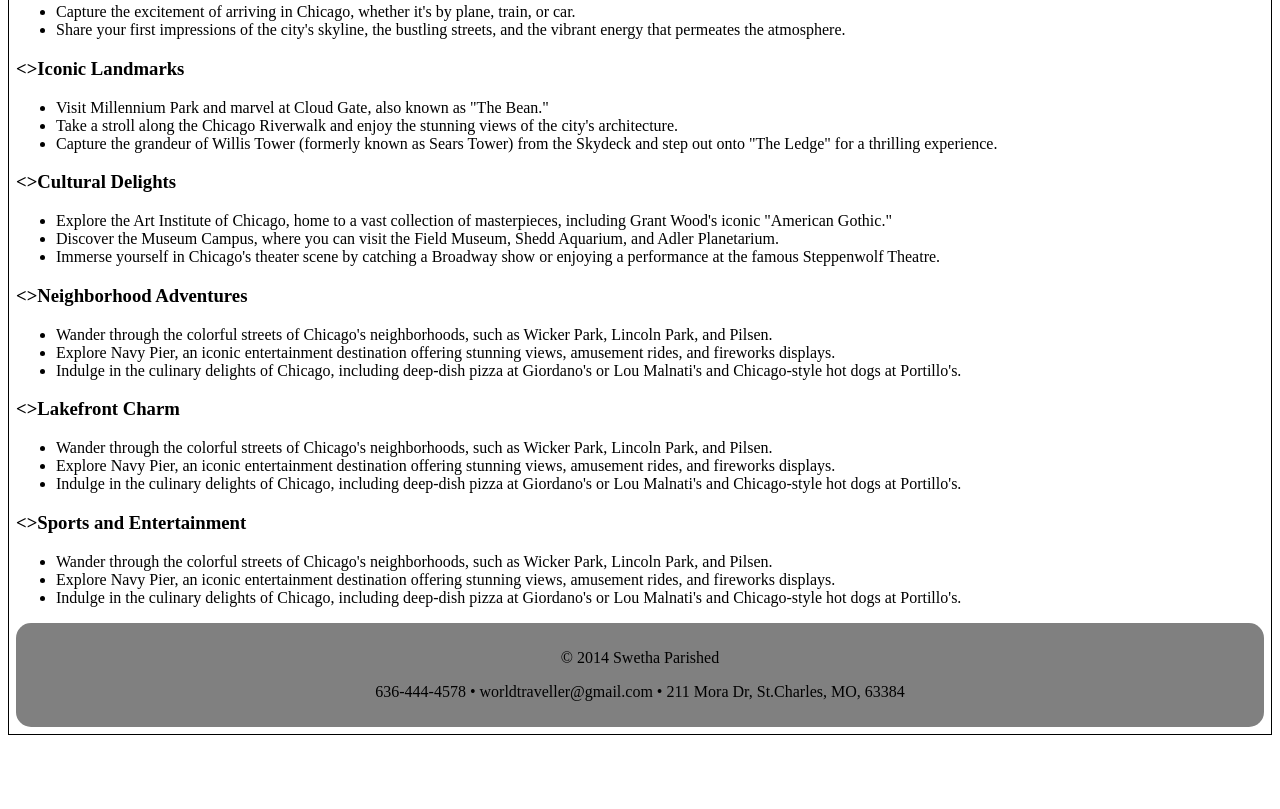
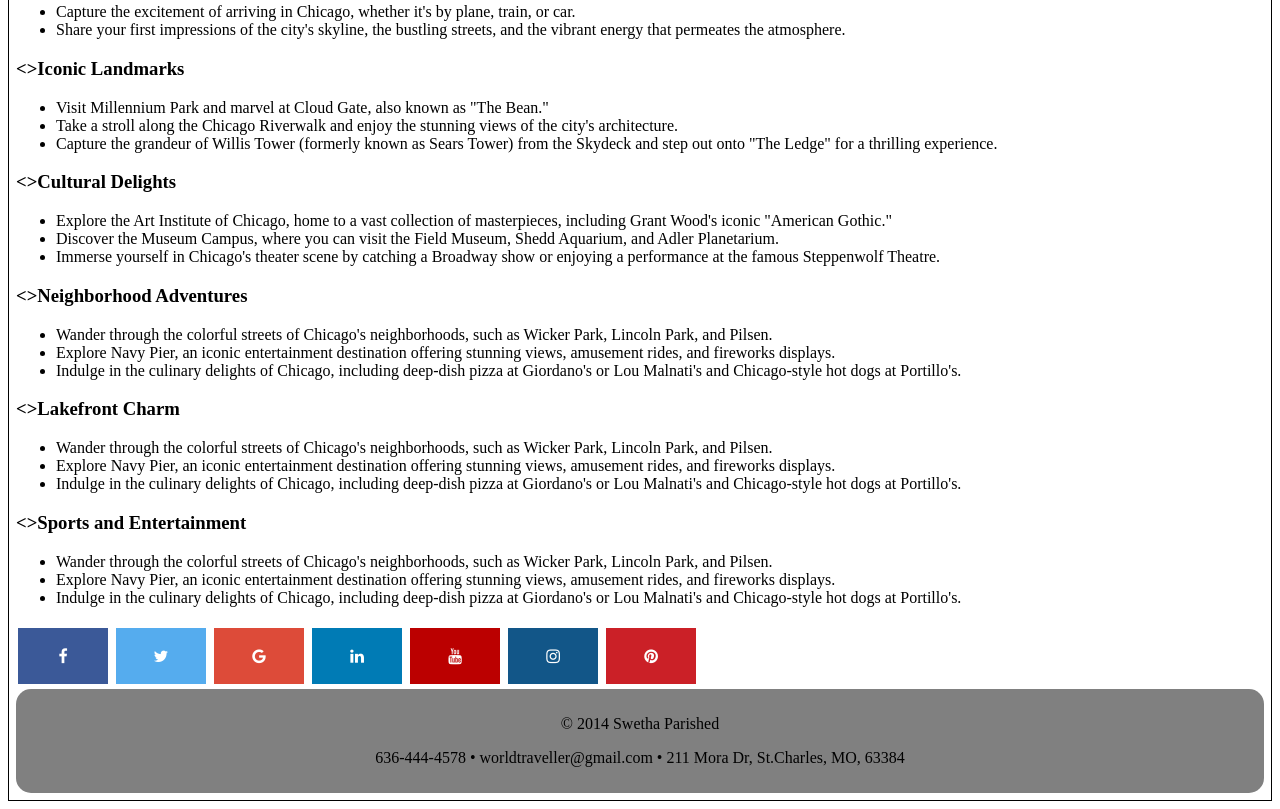
Before and after one commit to LaunchCodeAllhubs/js-assignment-4-html-me-something-SwethaParished, a website: page index.html in a window 1280 px wide. Shown: the part 437-1246 px from the top of the page. Before the commit the page ends 1180 px from the top, so only its background shows below. Drawn offline with Linux system fonts and the light colour scheme; a web font is replaced by a local one.

Commit message:
added social media links

```diff
--- a/index.html
+++ b/index.html
@@ -6,6 +6,7 @@
       <link rel="stylesheet" href="https://fonts.googleapis.com/css?family=Sofia">
       <title> My Website</title>
       <link rel="stylesheet" type="text/css" href="styles.css">
+      <link rel="stylesheet" href="https://cdnjs.cloudflare.com/ajax/libs/font-awesome/4.7.0/css/font-awesome.min.css">
       <title>My Travel Vlog</title>
    </head>
    <body>
@@ -89,7 +90,13 @@
                   <li>Indulge in the culinary delights of Chicago, including deep-dish pizza at Giordano's or Lou Malnati's and Chicago-style hot dogs at Portillo's.</li>
                 </ul>
             </section>
-
+            <a href="#" class="fa fa-facebook"></a>
+            <a href="#" class="fa fa-twitter"></a>
+            <a href="#" class="fa fa-google"></a>
+            <a href="#" class="fa fa-linkedin"></a>
+            <a href="#" class="fa fa-youtube"></a>
+            <a href="#" class="fa fa-instagram"></a>
+            <a href="#" class="fa fa-pinterest"></a>
       </main>
       <footer>
 
--- a/styles.css
+++ b/styles.css
@@ -108,3 +108,52 @@
   .dropdown:hover .dropdown-content {display: block;}
 
   .dropdown:hover .dropbtn {background-color: turquoise;}
+
+  .fa:hover {
+    opacity: 0.7;
+}
+.fa {
+  padding: 20px;
+  font-size: 30px;
+  width: 50px;
+  text-align: center;
+  text-decoration: none;
+  margin: 5px 2px;
+}
+.fa-facebook {
+  background: #3B5998;
+  color: white;
+}
+
+.fa-twitter {
+  background: #55ACEE;
+  color: white;
+}
+
+.fa-google {
+  background: #dd4b39;
+  color: white;
+}
+.fa-google {
+  background: #dd4b39;
+  color: white;
+}
+
+.fa-linkedin {
+  background: #007bb5;
+  color: white;
+}
+
+.fa-youtube {
+  background: #bb0000;
+  color: white;
+}
+
+.fa-instagram {
+  background: #125688;
+  color: white;
+}
+.fa-pinterest {
+  background: #cb2027;
+  color: white;
+}
```
